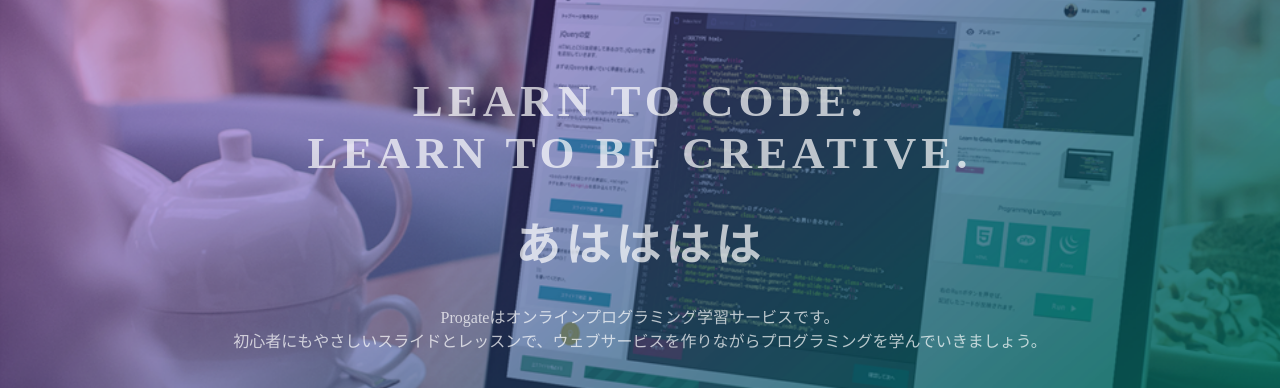
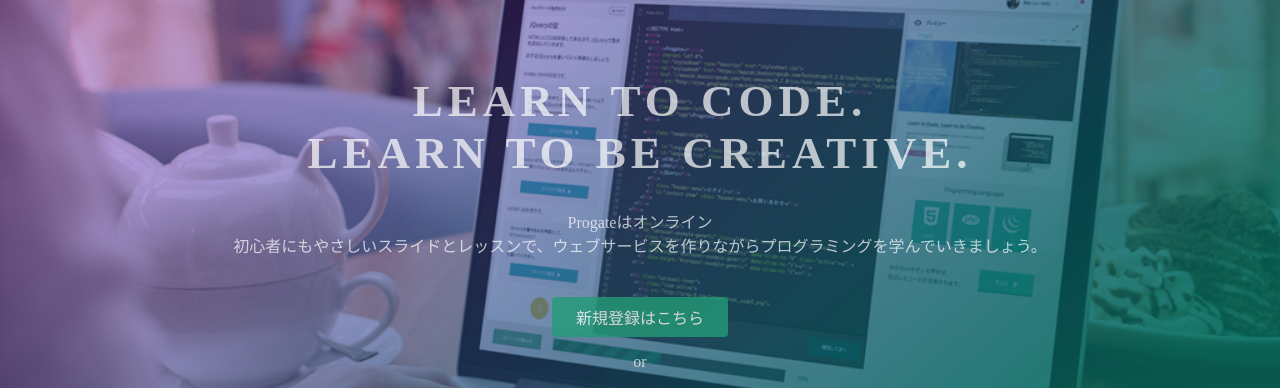
Before and after one commit to ymskcr/ymskcr.github.io, a plain HTML site: page index.html in a window 1280 px wide. Shown: the part 135-523 px from the top of the page. Drawn offline with Linux system fonts and the light colour scheme.

Commit message:
Update index.html

```diff
--- a/index.html
+++ b/index.html
@@ -24,8 +24,7 @@
   <div class="top-wrapper">
     <div class="container">
       <h1>LEARN TO CODE.<br>LEARN TO BE CREATIVE.</h1>
-      <h1>あはははは</h1>
-      <p>Progateはオンラインプログラミング学習サービスです。<br>初心者にもやさしいスライドとレッスンで、ウェブサービスを作りながらプログラミングを学んでいきましょう。</p>
+      <p>Progateはオンライン<br>初心者にもやさしいスライドとレッスンで、ウェブサービスを作りながらプログラミングを学んでいきましょう。</p>
       <div class="btn-wrapper">
         <a href="#" class="btn signup">新規登録はこちら</a>
         <p>or</p>
```
